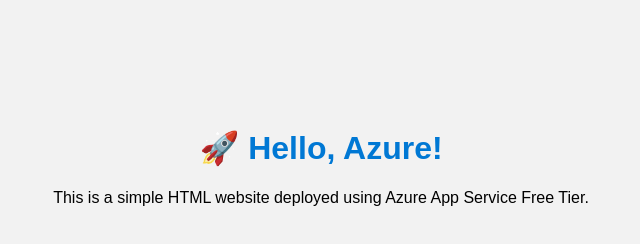
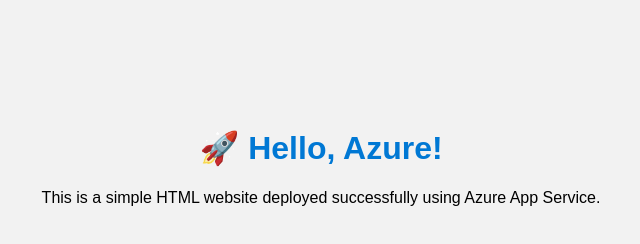
Before and after one commit to 28kanchan/WebDemo, a plain HTML site: page index.html in a window 1280 px wide. Shown: the whole page, without its empty margins (319-959 px from the left). Drawn offline with Linux system fonts and the light colour scheme.

Commit message:
Letest Update

```diff
--- a/index.html
+++ b/index.html
@@ -18,7 +18,7 @@
 </head>
 <body>
   <h1>🚀 Hello, Azure!</h1>
-  <p>This is a simple HTML website deployed using Azure App Service Free Tier.</p>
+  <p>This is a simple HTML website deployed successfully using Azure App Service.</p>
   <div class="main"> </div>
 </body>
 </html>
```
